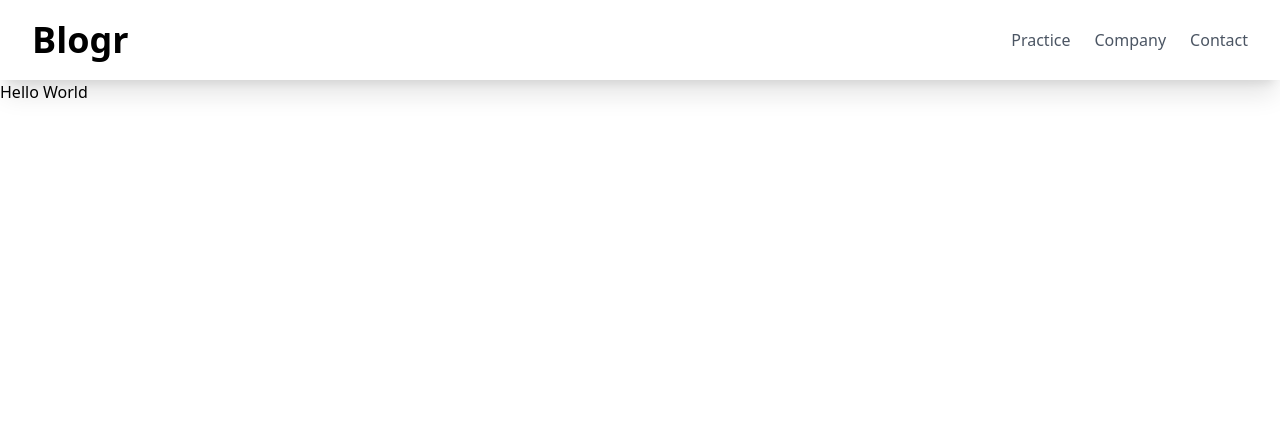
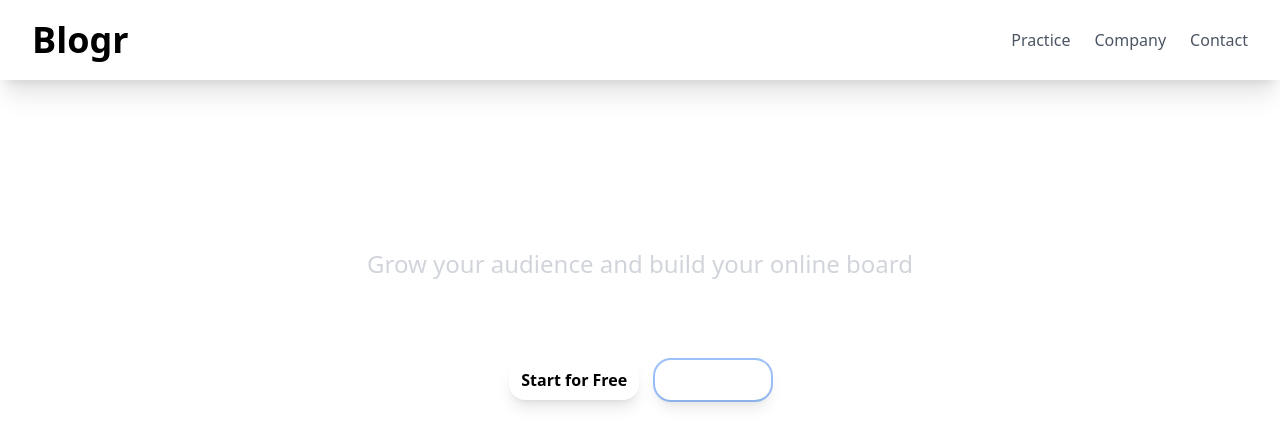
Before and after one commit to codewithahad01/blogr-landing-page, a React (Create React App) app: page / in a window 1280 px wide. Shown: the top 446 px of the page. Built offline with nearby package versions, Linux system fonts and the light colour scheme.

Commit message:
Header component created;

```diff
--- a/src/components/Header.jsx
+++ b/src/components/Header.jsx
@@ -1,18 +1,21 @@
 import React from 'react'
-
-import img1 from '../images/bg-pattern-circles.svg'
-
 
 
 function Header() {
-    const bgStyle = {
-        backgroundImage: "url('https://media.geeksforgeeks.org/wp-content/uploads/rk.png')",
-        height: '100vh',
-
-    }
     return (
-        <div className='header' >
-            Hello World
+        <div className='header px-4' >
+            <h1 className='flex justify-center mb-10 text-white items-center pt-20 text-center text-4xl font-bold md:text-5xl'>
+                A modern publishing platform
+            </h1>
+            <p className='text-center text-gray-300 text-xl md:text-2xl'>Grow your audience and build your online board</p>
+            <div className='flex justify-center space-x-4 items-center mt-20'>
+                <div className=' px-3 py-2 bg-white text-black font-bold rounded-2xl shadow-lg hover:bg-black hover:text-white'>
+                    <button>Start for Free</button>
+                </div>
+                <div className='text-white px-3 py-2 ring-2 font-bold rounded-2xl shadow-lg hover:bg-white hover:text-black'>
+                    <button>Learn More</button>
+                </div>
+            </div>
         </div>
     )
 }
```
